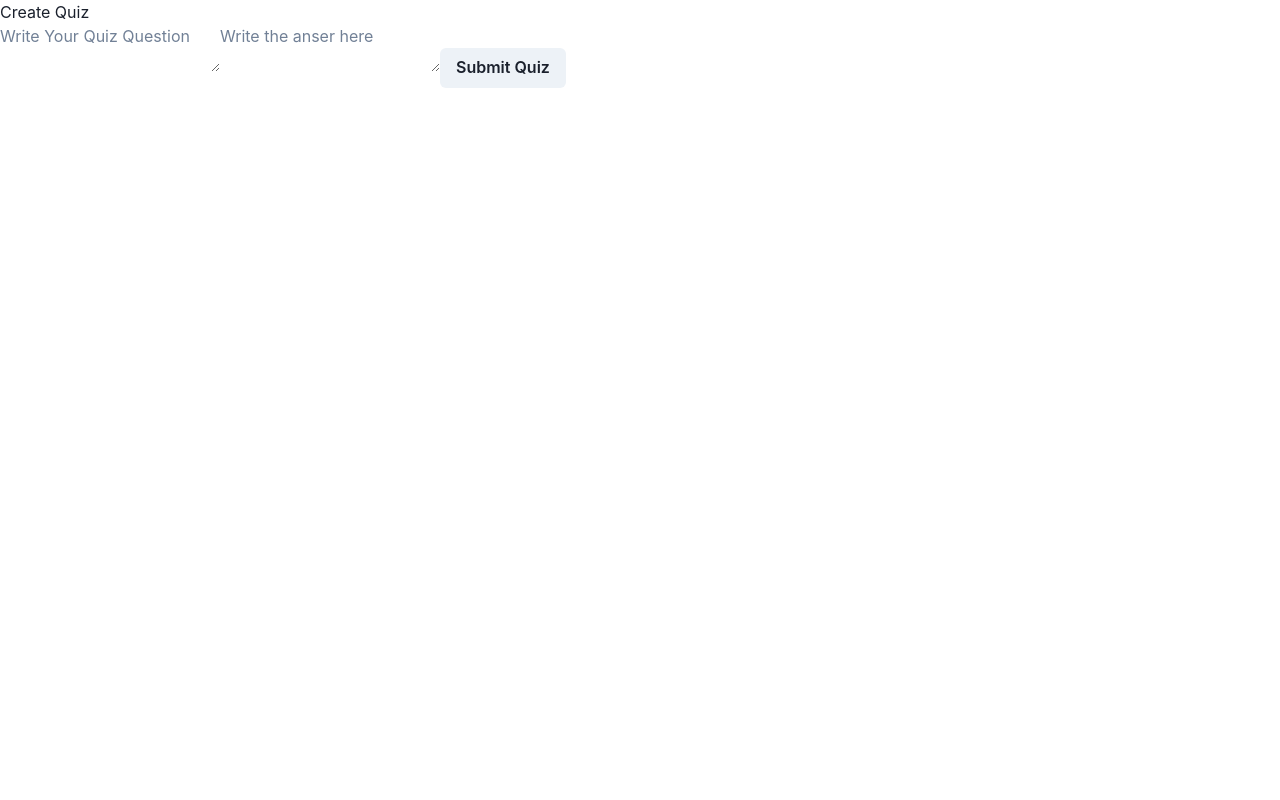
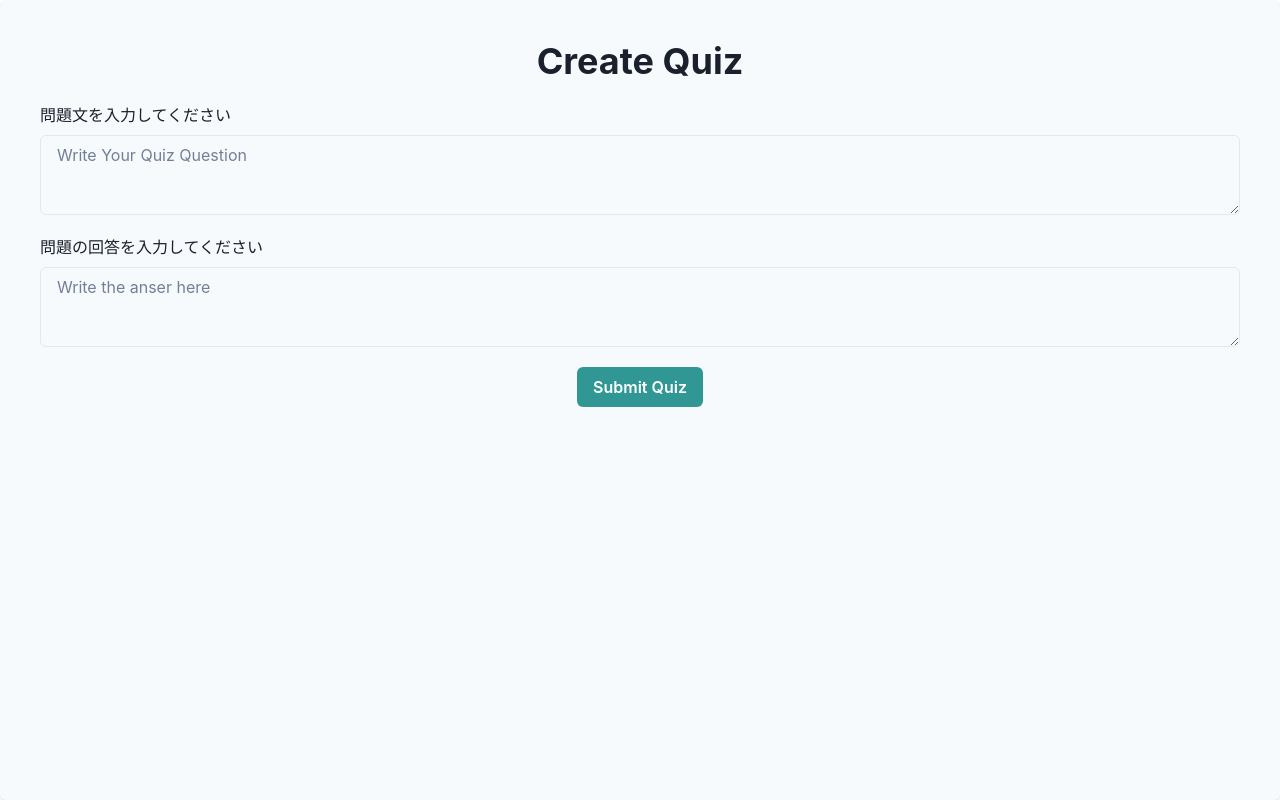
Before and after one commit to map1000da/React-QuizAPP, a React (Create React App) app: page /question-creation/1 in a window 1280 px wide. Built offline with nearby package versions, Linux system fonts and the light colour scheme; no server answers; sample sign-in values are in the browser's storage.

Commit message:
refine the desgin to use chakraUI

```diff
--- a/src/components/AnswerPage.tsx
+++ b/src/components/AnswerPage.tsx
@@ -55,8 +55,8 @@ export const AnswerPage: React.FC = () => {
     return () => unsubscribe();
   }, [roomId]);
 
-  const bg = useColorModeValue("gray.100", "gray.900");
-  const textColor = useColorModeValue("gray.900", "gray100");
+  const bg = useColorModeValue("gray.50", "gray.900");
+  const textColor = useColorModeValue("gray.900", "gray50");
 
   return (
     <Flex align="center" justify="center" height="100vh" bg={bg}>
--- a/src/components/QuestionCreation.tsx
+++ b/src/components/QuestionCreation.tsx
@@ -1,7 +1,18 @@
-import { Button } from "@chakra-ui/react";
 import { Timestamp, addDoc, collection } from "firebase/firestore";
 import React, { useState } from "react";
-import { useParams } from "react-router-dom";
+import { Form, useParams } from "react-router-dom";
+import {
+  Box,
+  Button,
+  Heading,
+  FormControl,
+  FormLabel,
+  Textarea,
+  VStack,
+  Flex,
+  useColorModeValue,
+} from "@chakra-ui/react";
+
 import { db } from "../firebaseConfig";
 import { Quiz } from "../schemas/Quiz";
 
@@ -25,20 +36,37 @@ export const QuestionCreation: React.FC = () => {
     setAnswer("");
   };
 
+  const bg = useColorModeValue("gray.50", "gray.700");
+
   return (
-    <div>
-      <h1>Create Quiz</h1>
-      <textarea
+    <Flex height="100vh" width="100vw" justifyContent="center" m={0} p={0}>
+      <Box width="100%" bg={bg} p={10} rounded="md" shadow="base">
+        <VStack spacing={5}>
+          <Heading as="h1">Create Quiz</Heading>
+
+          <FormControl id="question">
+            <FormLabel>問題文を入力してください</FormLabel>
+            <Textarea
               value={question}
               onChange={(e) => setQuestion(e.target.value)}
               placeholder="Write Your Quiz Question"
             />
-      <textarea
+          </FormControl>
+
+          <FormControl id="answer">
+            <FormLabel>問題の回答を入力してください</FormLabel>
+            <Textarea
               value={answer}
               onChange={(e) => setAnswer(e.target.value)}
               placeholder="Write the anser here"
             />
-      <Button onClick={handleSubmit}>Submit Quiz</Button>
-    </div>
+          </FormControl>
+
+          <Button colorScheme="teal" onClick={handleSubmit}>
+            Submit Quiz
+          </Button>
+        </VStack>
+      </Box>
+    </Flex>
   );
 };
--- a/src/components/RoleSelection.tsx
+++ b/src/components/RoleSelection.tsx
@@ -44,7 +44,10 @@ export const RoleSelection: React.FC = () => {
         answerIds: arrayUnion(userId),
       });
       navigate(`/answer-page/${roomId}`);
-    } else if (role === "questioner" && !roomData.questionerId) {
+    } else if (
+      role === "questioner" &&
+      (!roomData.questionerId || roomData.questionerId === userId)
+    ) {
       await setDoc(
         doc(db, "uses", userId),
         {
@@ -61,7 +64,7 @@ export const RoleSelection: React.FC = () => {
     }
   };
   return (
-    <Flex align="center" justify="center" height="100vh" bg="gray.100">
+    <Flex align="center" justify="center" height="100vh" bg="gray.50">
       <Box p={8} borderRadius={8} bg="white" boxShadow="lg">
         <VStack spacing={8}>
           <Heading h="h2">Select Your Role</Heading>
--- a/src/components/RoomSelection.tsx
+++ b/src/components/RoomSelection.tsx
@@ -92,7 +92,7 @@ export const RoomSelection: React.FC = () => {
           </VStack>
         </Box>
 
-        <Button onClick={onOpen} mb={6}>
+        <Button colorScheme="blue" onClick={onOpen} mb={6}>
           Create Room
         </Button>
         <CreateRoomModal isOpen={isOpen} onClose={onClose} />
```
Lines whose indentation alone changed are shown as unchanged.
